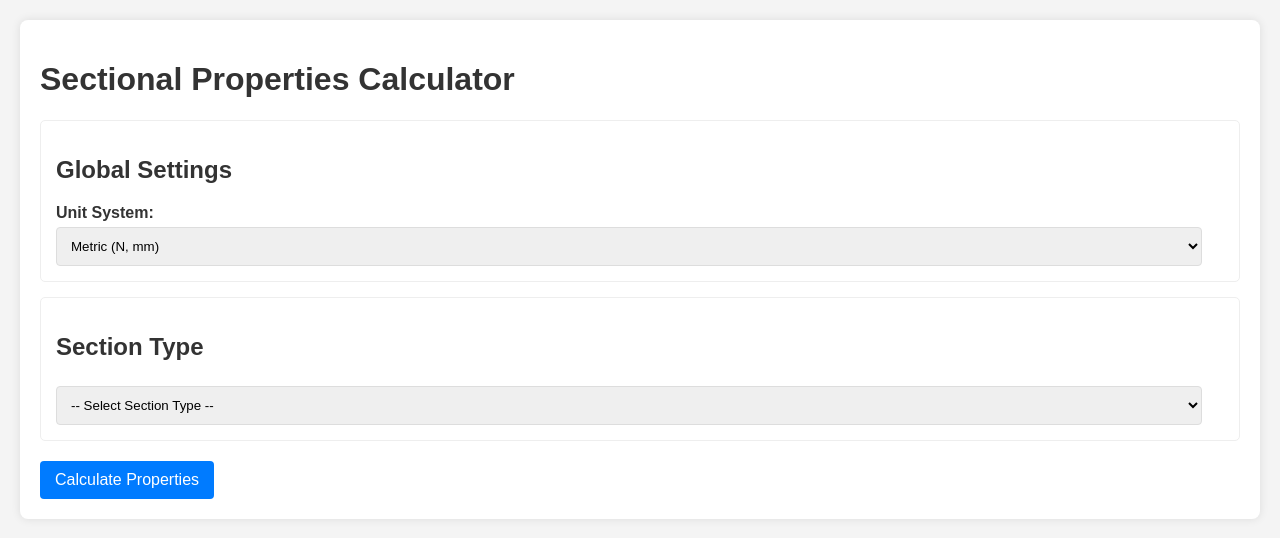
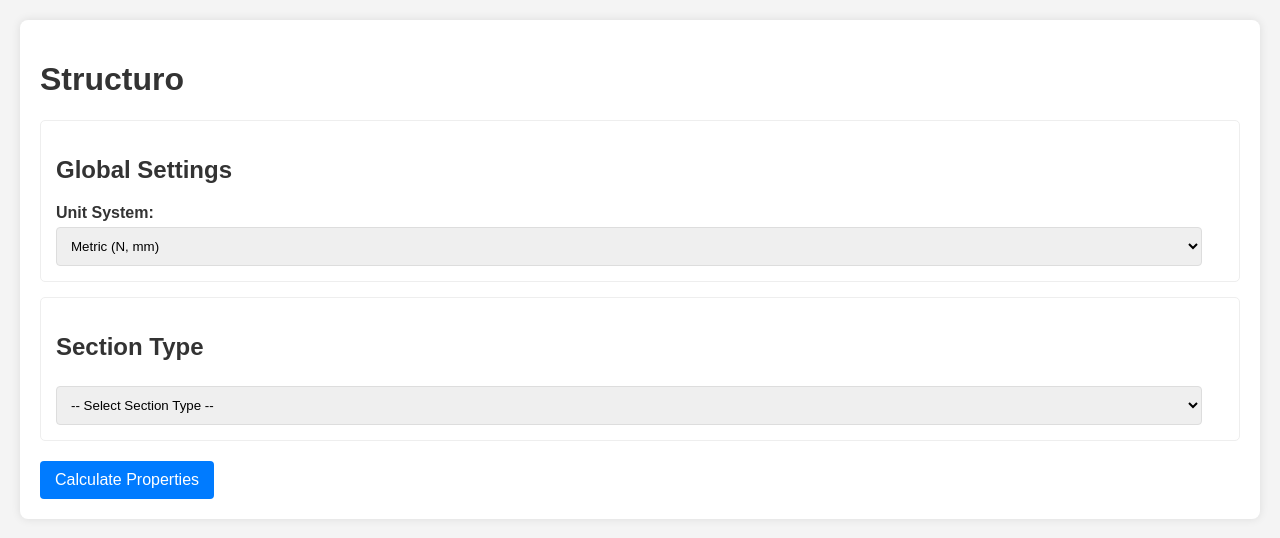
Before and after one commit to kamesh27/structuro, a Flask app: page / in a window 1280 px wide. Shown: the top 538 px of the page. Run offline with Flask 3, Linux system fonts and the light colour scheme.

Commit message:
change to title of the repo

```diff
--- a/templates/index.html
+++ b/templates/index.html
@@ -3,7 +3,7 @@
 <head>
     <meta charset="UTF-8">
     <meta name="viewport" content="width=device-width, initial-scale=1.0">
-    <title>Sectional Properties Calculator</title>
+    <title>Structuro</title>
     <style>
         body { font-family: sans-serif; margin: 20px; background-color: #f4f4f4; color: #333; }
         .container { background-color: #fff; padding: 20px; border-radius: 8px; box-shadow: 0 0 10px rgba(0,0,0,0.1); }
@@ -30,7 +30,7 @@
 </head>
 <body>
     <div class="container">
-        <h1>Sectional Properties Calculator</h1>
+        <h1>Structuro</h1>
 
         <div class="form-section">
             <h2>Global Settings</h2>
```
